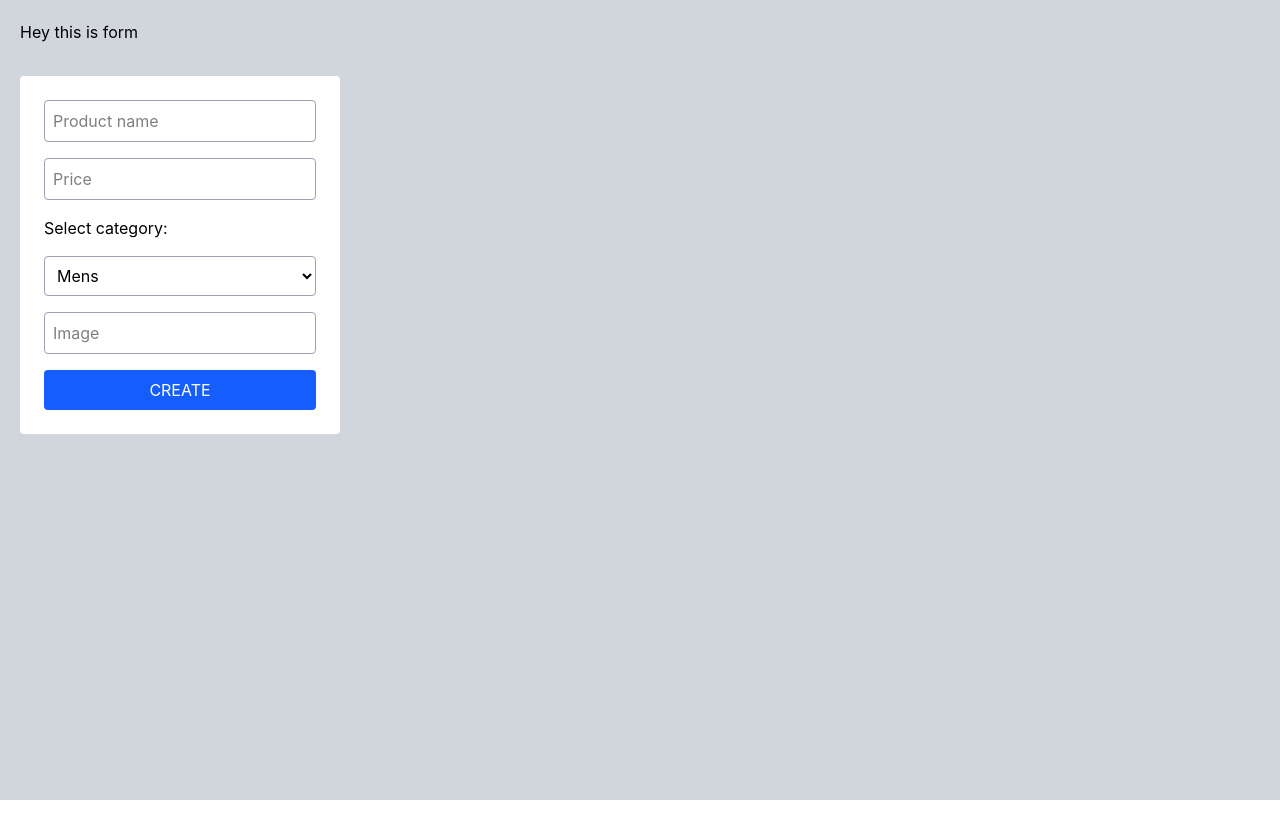
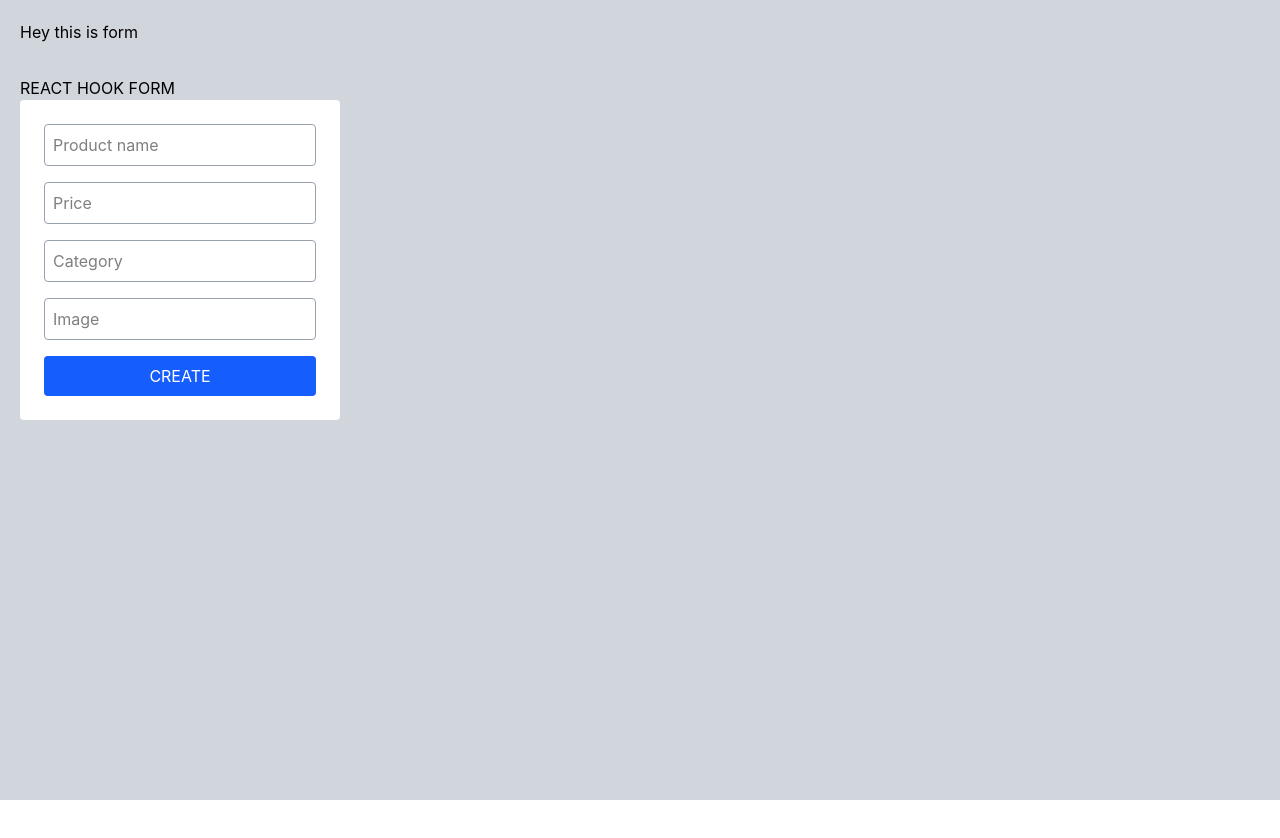
Before and after one commit to forgewithharsh/sheriyans-cohort3.0, a React (Vite) app in the folder react/useRef_RHF/: page / in a window 1280 px wide. Shown: the top 838 px of the page. Built offline with nearby package versions, Linux system fonts and the light colour scheme.

Commit message:
feat: add React Hook Form component and integrate it into App

```diff
--- a/react/useRef_RHF/package.json
+++ b/react/useRef_RHF/package.json
@@ -13,6 +13,7 @@
     "@tailwindcss/vite": "^4.3.2",
     "react": "^19.1.1",
     "react-dom": "^19.1.1",
+    "react-hook-form": "^7.81.0",
     "tailwindcss": "^4.3.2"
   },
   "devDependencies": {
--- a/react/useRef_RHF/src/App.jsx
+++ b/react/useRef_RHF/src/App.jsx
@@ -1,5 +1,6 @@
 import React, { useRef } from "react";
 import Form from "./components/Form";
+import RHF from "./components/RHF";
 
 const App = () => {
   const inpRef = useRef();
@@ -8,7 +9,9 @@ const App = () => {
   return (
     <div className="h-screen bg-gray-300 p-5 w-full">
       <h1 className="mb-8">Hey this is form</h1>
-      <Form />
+      {/* <Form /> */}
+
+      {<RHF />}
 
       {/* <input ref={inpRef} type="text" placeholder="Something..." />
       <button onClick={() => console.log(inpRef.current.value)}>Submit</button> */}
--- a/react/useRef_RHF/src/components/Form.jsx
+++ b/react/useRef_RHF/src/components/Form.jsx
@@ -6,6 +6,7 @@ const Form = () => {
   const [products, setProducts] = useState({});
 
   const formRef = useRef({});
+  console.log(formRef);
 
   const handleSubmit = (e) => {
     e.preventDefault();
--- /dev/null
+++ b/react/useRef_RHF/src/components/RHF.jsx
@@ -0,0 +1,36 @@
+import React from "react";
+
+const RHF = () => {
+  return (
+    <div className="w-80 h-screen">
+      <h1>REACT HOOK FORM</h1>
+      <form
+        className="flex p-6 rounded bg-white flex-col gap-4"
+      >
+        <input
+          className="p-2 border border-gray-400 rounded"
+          type="text"
+          placeholder="Product name"
+        />
+        <input
+          className="p-2 border border-gray-400 rounded"
+          type="text"
+          placeholder="Price"
+        />
+        <input
+          className="p-2 border border-gray-400 rounded"
+          type="text"
+          placeholder="Category"
+        />
+        <input
+          className="p-2 border border-gray-400 rounded"
+          type="text"
+          placeholder="Image"
+        />
+        <button className="p-2 bg-blue-600 text-white rounded">CREATE</button>
+      </form>
+    </div>
+  );
+};
+
+export default RHF;
```
Also changed, not shown: 1 other file (tests, documents, lock files or other folders).
